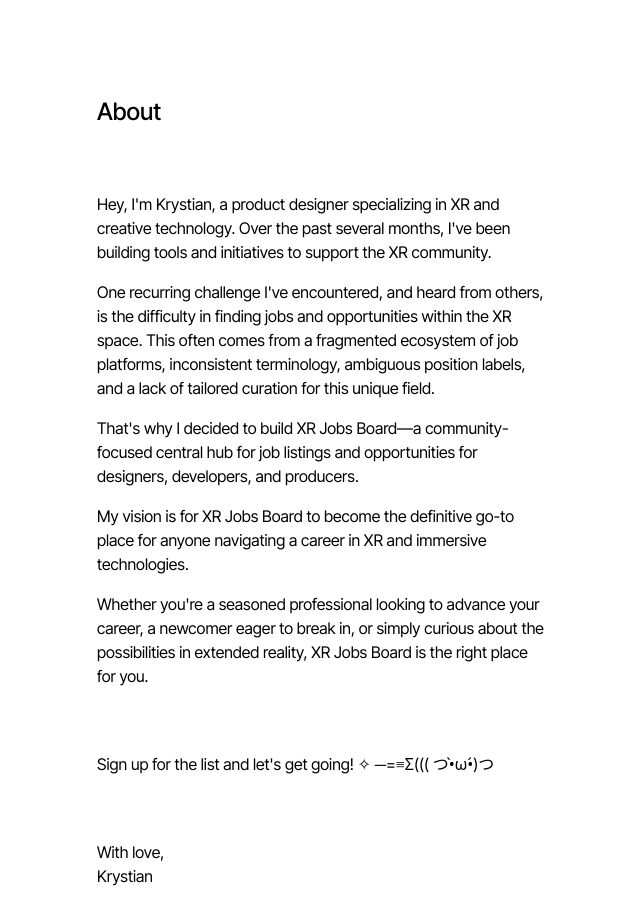
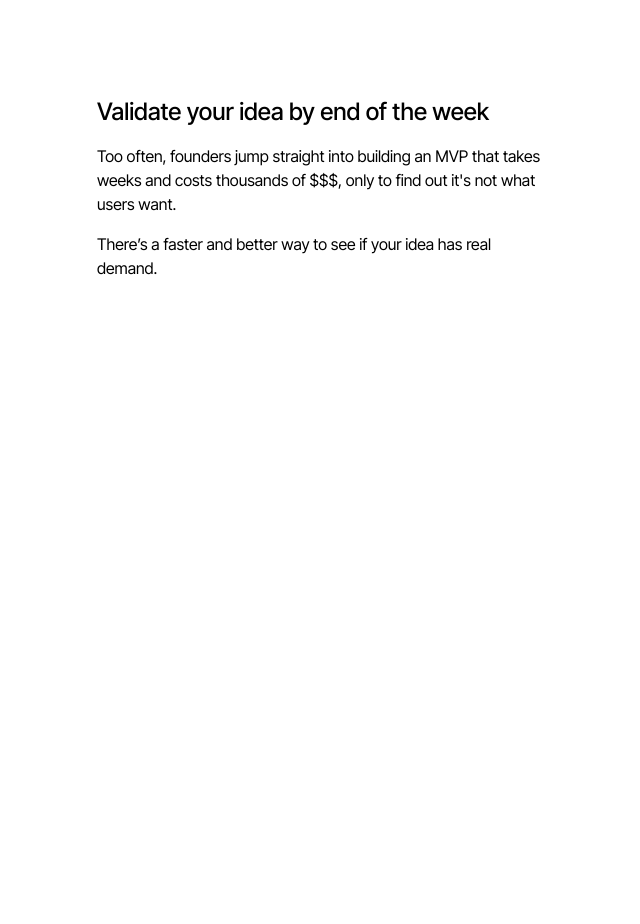
Before and after one commit to krystianzun/krystianzun-com, a Next.js app: page /mvi in a window 1280 px wide. Shown: the top 924 px of the page, without its empty margins (319-959 px from the left). After the commit the page ends 800 px from the top, so only its background shows below. Built offline with nearby package versions, Linux system fonts and the light colour scheme.

Commit message:
Update page.tsx

```diff
--- a/app/mvi/page.tsx
+++ b/app/mvi/page.tsx
@@ -3,42 +3,20 @@
 const MviPage = () => {
   return (
     <main className="mb-32 mt-24">
-      <section className="m-auto flex max-w-md flex-col gap-16 text-primary">
-        <h1 className="text-2xl font-medium">About</h1>
+      <section className="m-auto flex max-w-md flex-col gap-8 text-primary">
         <div className="flex flex-col gap-4">
+          <h1 className="text-2xl font-medium">
+            Validate your idea by end of the week{" "}
+          </h1>
           <p>
-            Hey, I&apos;m Krystian, a product designer specializing in XR and
-            creative technology. Over the past several months, I&apos;ve been
-            building tools and initiatives to support the XR community.
+            Too often, founders jump straight into building an MVP that takes
+            weeks and costs thousands of $$$, only to find out it&apos;s not
+            what users want.
           </p>
           <p>
-            One recurring challenge I&apos;ve encountered, and heard from
-            others, is the difficulty in finding jobs and opportunities within
-            the XR space. This often comes from a fragmented ecosystem of job
-            platforms, inconsistent terminology, ambiguous position labels, and
-            a lack of tailored curation for this unique field.
-          </p>
-          <p>
-            That&apos;s why I decided to build XR Jobs Board—a community-focused
-            central hub for job listings and opportunities for designers,
-            developers, and producers.
-          </p>
-          <p>
-            My vision is for XR Jobs Board to become the definitive go-to place
-            for anyone navigating a career in XR and immersive technologies.
-          </p>
-          <p>
-            Whether you&apos;re a seasoned professional looking to advance your
-            career, a newcomer eager to break in, or simply curious about the
-            possibilities in extended reality, XR Jobs Board is the right place
-            for you.
+            There’s a faster and better way to see if your idea has real demand.
           </p>
         </div>
-        <p>Sign up for the list and let&apos;s get going! ✧ ─=≡Σ((( つ•̀ω•́)つ</p>
-        <p>
-          With love,
-          <br /> Krystian
-        </p>
       </section>
     </main>
   );
```
